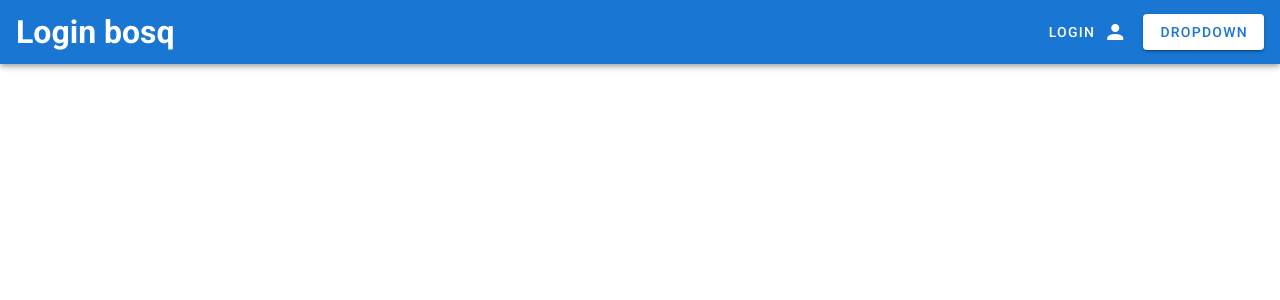
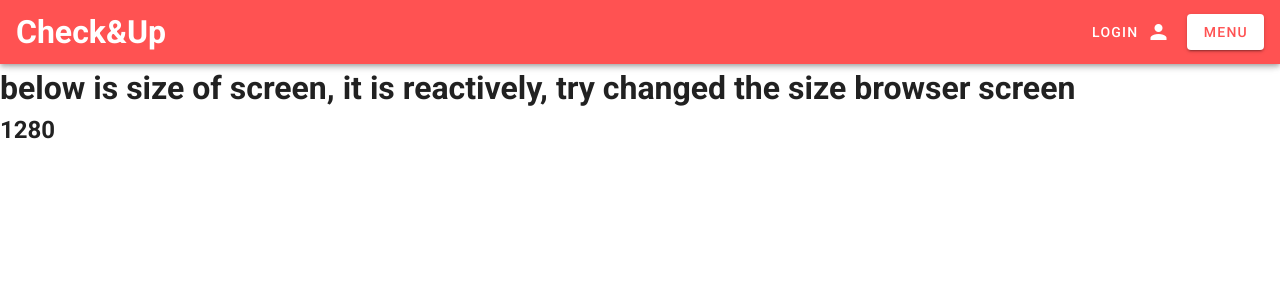
Before and after one commit to hdinjos/protect-routing-vue, a Vue app: page /location in a window 1280 px wide. Shown: the top 300 px of the page. Built offline with nearby package versions, Linux system fonts and the light colour scheme; what vue-stripe-menu would draw is missing.

Commit message:
mengkalkukasi ukuran layar

```diff
--- a/src/App.vue
+++ b/src/App.vue
@@ -1,20 +1,13 @@
 <template>
   <v-app>
-    <v-app-bar v-if='!loginPage'
-      app
-      color="primary"
-      dark
-    >
-    <router-link to="/">
-      <h1 class="white--text">Login bosq</h1>
-    </router-link>
+    <v-app-bar v-if="!loginPage" app color="red accent-2" dark>
+      <router-link class="text-decoration-none" to="/">
+        <h1 class="white--text">Check&Up</h1>
+      </router-link>
 
       <v-spacer></v-spacer>
 
-      <v-btn v-if='!getuser'
-        text
-        link to="/login"
-      >
+      <v-btn v-if="!getuser" text link to="/login">
         <span class="mr-2">Login</span>
         <v-icon>mdi-account</v-icon>
       </v-btn>
@@ -28,11 +21,11 @@
       </v-btn> -->
       <Menu />
 
-      <DialogOff v-if="getuser"/>
+      <DialogOff v-if="getuser" />
     </v-app-bar>
 
     <v-main>
-      <router-view/>
+      <router-view />
       <!-- <HelloWorld/> -->
     </v-main>
   </v-app>
@@ -41,31 +34,30 @@
 <script>
 // import HelloWorld from './components/HelloWorld';
 import DialogOff from "./components/DialogOff";
-import Menu from './components/Menu';
+import Menu from "./components/Menu";
 
 export default {
-  name: 'App',
+  name: "App",
   computed: {
-    getuser(){
+    getuser() {
       return this.$store.state.admin.user;
     },
-    loginPage(){
-      return this.$route.name === 'Login'
-    }
+    loginPage() {
+      return this.$route.name === "Login";
+    },
   },
   components: {
     // HelloWorld,
-    DialogOff, Menu
+    DialogOff,
+    Menu,
   },
-  methods: {
-
-  },
+  methods: {},
   data: () => ({
     //
   }),
-    created(){
-    const user = JSON.parse(localStorage.getItem('user'));
-    this.$store.commit('admin/setUser', user);
-  }
+  created() {
+    const user = JSON.parse(localStorage.getItem("user"));
+    this.$store.commit("admin/setUser", user);
+  },
 };
 </script>
--- a/src/components/Menu.vue
+++ b/src/components/Menu.vue
@@ -7,14 +7,14 @@
           dark
           v-bind="attrs"
           v-on="on"
-          class="primary--text"
+          style="color: #FF5252"
         >
-          Dropdown
+          Menu
         </v-btn>
       </template>
       <v-list>
-        <v-list-item v-for="(item, index) in items" :key="index">
-          <v-list-item-title>{{ item.title }}</v-list-item-title>
+        <v-list-item link to="/location">
+          <v-list-item-title>Location</v-list-item-title>
         </v-list-item>
       </v-list>
     </v-menu>
@@ -22,16 +22,7 @@
 </template>
 
 <script>
-export default {
-  data: () => ({
-    items: [
-      { title: "Click Me" },
-      { title: "Click Me" },
-      { title: "Click Me" },
-      { title: "Click Me 2" },
-    ],
-  }),
-};
+export default {};
 </script>
 
 <style></style>
--- a/src/router/index.js
+++ b/src/router/index.js
@@ -31,6 +31,11 @@ const routes = [
       requiresAuth:true
     }
 
+  },
+  {
+    path: '/location',
+    name: 'Location',
+    component: () => import(/*webpackChunkName: "location" */ '../views/Location.vue')
   }
 ]
 
--- /dev/null
+++ b/src/views/Location.vue
@@ -0,0 +1,26 @@
+<template>
+  <div>
+    <h1>
+      below is size of screen, it is reactively, try changed the size browser
+      screen
+    </h1>
+    <h2>{{ windowWidth }}</h2>
+  </div>
+</template>
+
+<script>
+export default {
+  data: () => {
+    return {
+      windowWidth: window.innerWidth,
+    };
+  },
+  created() {
+    window.onresize = () => {
+      this.windowWidth = window.innerWidth;
+    };
+  },
+};
+</script>
+
+<style></style>
```
